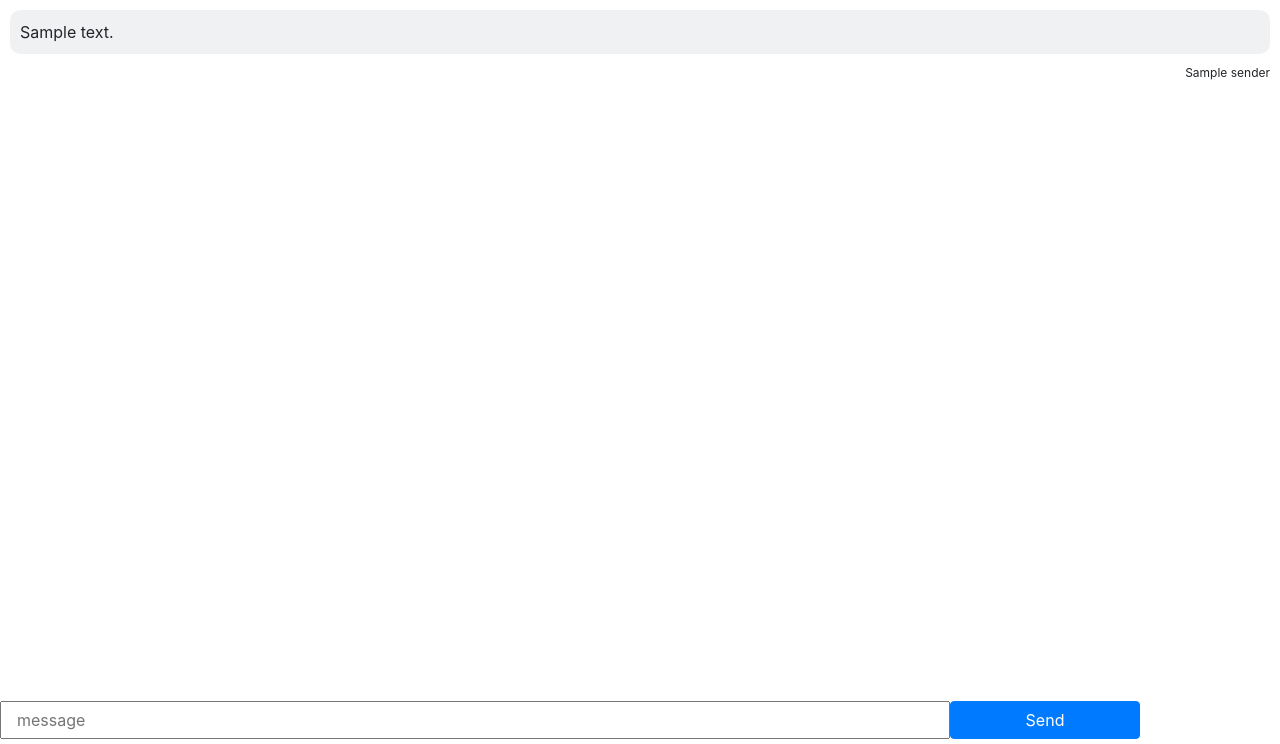
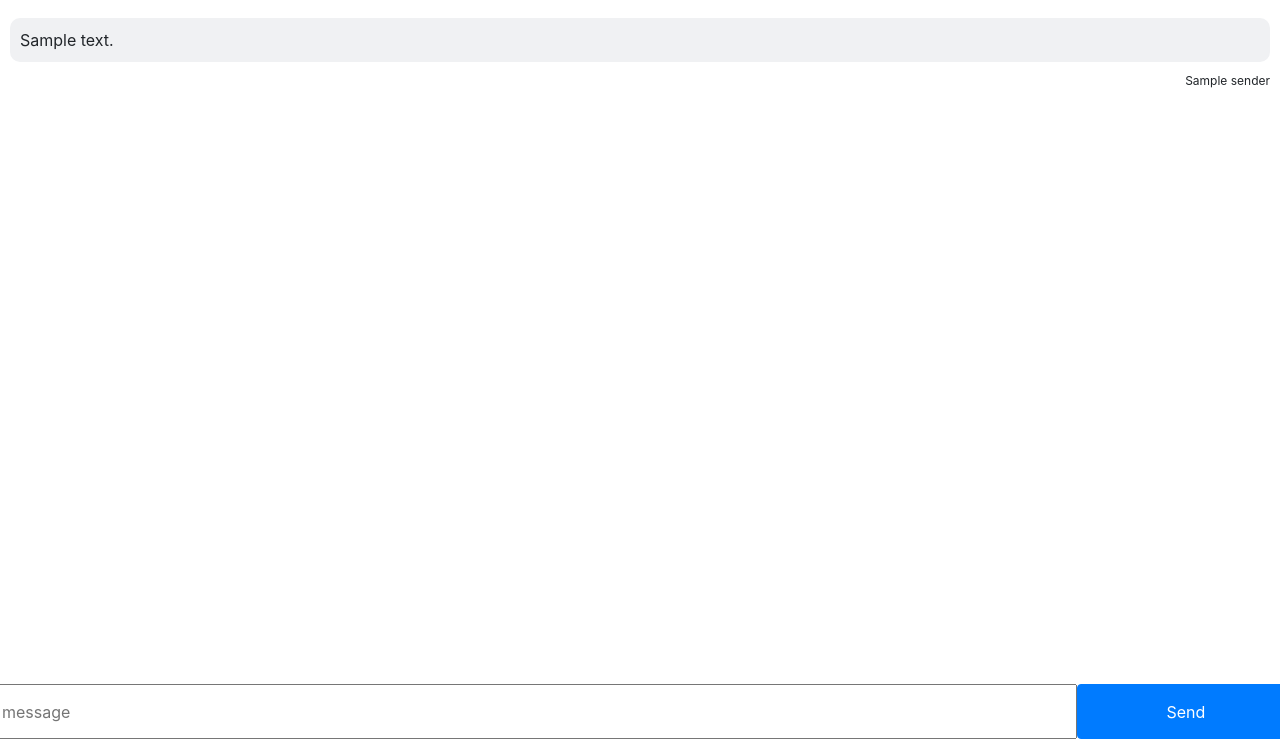
Before and after one commit to rajputd/CS50W, a Flask app: template project2/templates/messages.html in a window 1280 px wide. Shown: the part 56-800 px from the top of the page. Run offline with Flask 2, Linux system fonts and the light colour scheme; the template is opened without the code that fills it: most values are stand-ins (such as "Sample title", 1, 10 or a date in 2020); some libraries are stand-ins or nearby versions.

Commit message:
Stop elements from covering up messages when scrolling

```diff
--- a/project2/static/message.css
+++ b/project2/static/message.css
@@ -2,8 +2,15 @@
     position: fixed;
     left: 0;
     right: 0;
-    bottom: 5px;
+    bottom: 0;
     margin: 0;
+    width: 100%;
+    padding-bottom: 5px;
+    height: 7.5%;
+}
+
+#message-form > * {
+    height: 100%;
 }
 
 .message > .content {
@@ -17,3 +24,9 @@
     margin-right: 10px;
     font-size: .75em;
 }
+
+#chat-log {
+    margin-top: 5%;
+    margin-bottom: 5%;
+    overflow-y: scroll;
+}
--- a/project2/templates/messages.html
+++ b/project2/templates/messages.html
@@ -52,6 +52,7 @@
         message.classList.add('message');
         content_elm.classList.add('content');
         sender_elm.classList.add('sender');
+        sender_elm.classList.add('text-right');
 
         content_elm.innerHTML = content;
         sender_elm.innerHTML = sender;
@@ -65,7 +66,7 @@
 {% endblock %}
 
 {% block content %}
-    <nav class="navbar navbar-expand-lg navbar-light bg-light">
+    <nav class="navbar fixed-top navbar-expand-lg navbar-light bg-light">
         <a class="navbar-brand" href="#">#{{ channel }}</a>
         <button class="navbar-toggler" type="button" data-toggle="collapse" data-target="#navbarSupportedContent" aria-controls="navbarSupportedContent" aria-expanded="false" aria-label="Toggle navigation">
           <span class="navbar-toggler-icon"></span>
@@ -86,12 +87,10 @@
             </div>
             <p class="text-right sender">{{ message.sender }}</p>
         </div>
-
-
         {% endfor %}
     </div>
 
-    <form id="message-form" class="container">
+    <form id="message-form" class="">
         <div class="row">
             <input id="message" class="col-10" type=text name="message" placeholder="message">
             <button class="col-2 btn btn-primary" type="submit">Send</button>
```
